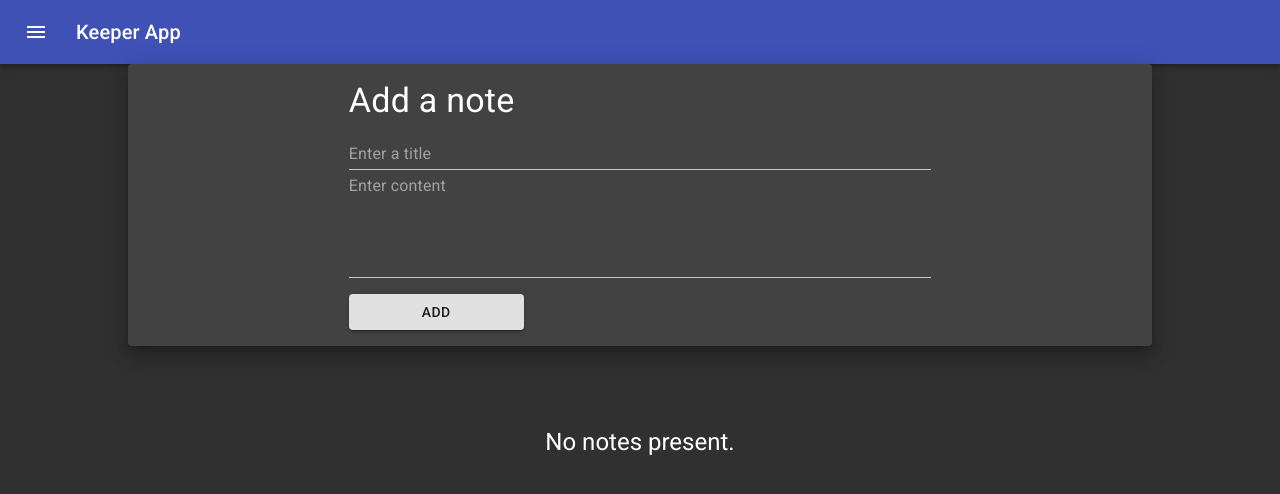
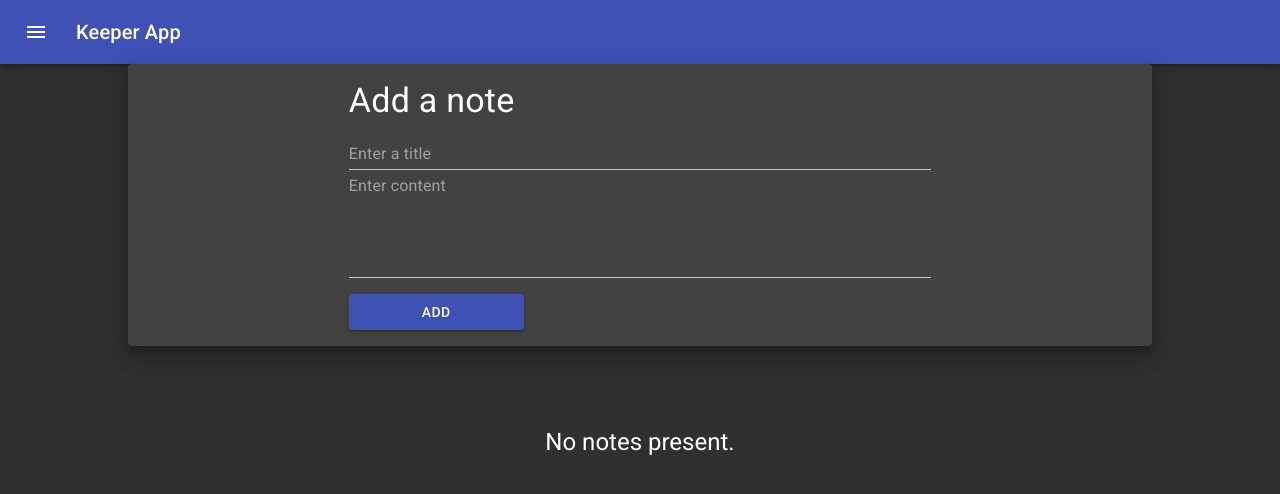
Before and after one commit to Andrew2432/react-keeperapp, a React (Create React App) app: page / in a window 1280 px wide. Shown: the top 494 px of the page. Built offline with nearby package versions, Linux system fonts and the light colour scheme.

Commit message:
Add back button and handle back event

```diff
--- a/src/components/layout/CreateNote/CreateNote.jsx
+++ b/src/components/layout/CreateNote/CreateNote.jsx
@@ -1,6 +1,7 @@
 import React, { useState, useContext, useEffect, Fragment } from 'react';
 import {
   Card,
+  Box,
   TextField,
   makeStyles,
   Button,
@@ -32,7 +33,7 @@ const useStyles = makeStyles((theme) => ({
 const CreateNote = () => {
   const classes = useStyles();
   const noteContext = useContext(NoteContext);
-  const { addNote, mode, currentNote, updateNote } = noteContext;
+  const { addNote, mode, currentNote, updateNote, backState } = noteContext;
 
   const [note, setNote] = useState({
     title: '',
@@ -89,6 +90,11 @@ const CreateNote = () => {
     }
   };
 
+  const handleBack = () => {
+    clearFields();
+    backState();
+  };
+
   return (
     <Card className={classes.card} variant="elevation" elevation={12}>
       <form noValidate autoComplete="off" className={classes.form}>
@@ -117,20 +123,30 @@ const CreateNote = () => {
             <Button
               className={classes.button}
               variant="contained"
+              color="primary"
               onClick={handleAdd}
             >
               Add
             </Button>
           ) : (
-            <Fragment>
+            <Box>
               <Button
                 className={classes.button}
                 variant="contained"
+                color="secondary"
                 onClick={handleUpdate}
               >
-                Add
+                Update
               </Button>
-            </Fragment>
+              <Button
+                className={classes.button}
+                variant="contained"
+                color="default"
+                onClick={handleBack}
+              >
+                Back
+              </Button>
+            </Box>
           )}
         </Fragment>
       </form>
--- a/src/context/notes/NoteState.js
+++ b/src/context/notes/NoteState.js
@@ -1,7 +1,7 @@
 import React, { useReducer } from 'react';
 import NoteContext from './NoteContext';
 import noteReducer from './noteReducer';
-import { ADD_NOTE, EDIT_NOTE, UPDATE_NOTE } from '../types';
+import { ADD_NOTE, EDIT_NOTE, UPDATE_NOTE, BACK_STATE } from '../types';
 import { v4 as uuidv4 } from 'uuid';
 
 const NoteState = (props) => {
@@ -48,6 +48,10 @@ const NoteState = (props) => {
     });
   };
 
+  const backState = () => {
+    dispatch({ type: BACK_STATE });
+  };
+
   return (
     <NoteContext.Provider
       value={{
@@ -57,6 +61,7 @@ const NoteState = (props) => {
         addNote,
         editNote,
         updateNote,
+        backState,
       }}
     >
       {props.children}
--- a/src/context/notes/noteReducer.js
+++ b/src/context/notes/noteReducer.js
@@ -1,4 +1,4 @@
-import { ADD_NOTE, EDIT_NOTE, UPDATE_NOTE } from '../types';
+import { ADD_NOTE, EDIT_NOTE, UPDATE_NOTE, BACK_STATE } from '../types';
 
 export default (state, action) => {
   const { type, payload } = action;
@@ -24,6 +24,9 @@ export default (state, action) => {
 
       return { ...state, currentNote: null, notes: state.notes, mode: 'add' };
 
+    case BACK_STATE:
+      return { ...state, currentNote: null, mode: 'add' };
+
     default:
       return state;
   }
--- a/src/context/types.js
+++ b/src/context/types.js
@@ -6,3 +6,4 @@ export const TOGGLE_DRAWER = 'TOGGLE_DRAWER';
 export const ADD_NOTE = 'ADD_NOTE';
 export const EDIT_NOTE = 'EDIT_NOTE';
 export const UPDATE_NOTE = 'UPDATE_NOTE';
+export const BACK_STATE = 'BACK_STATE';
```
